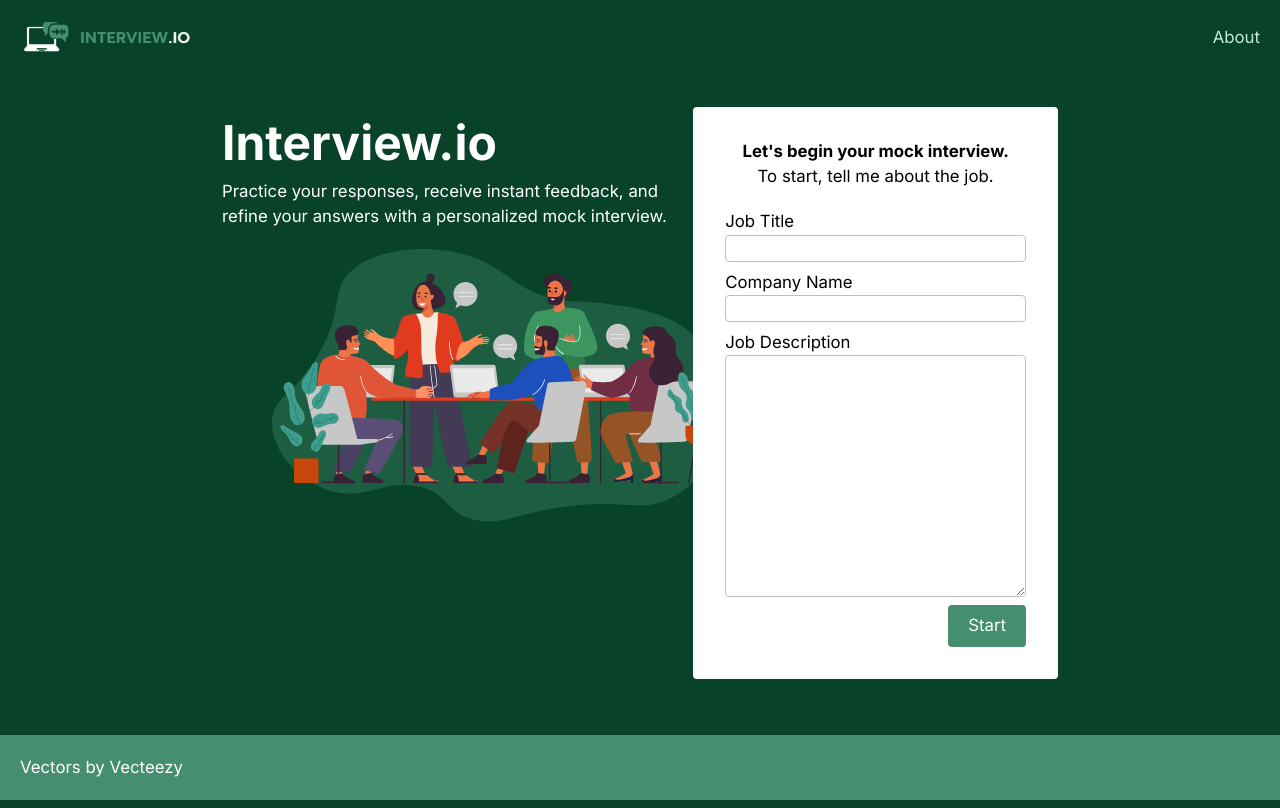
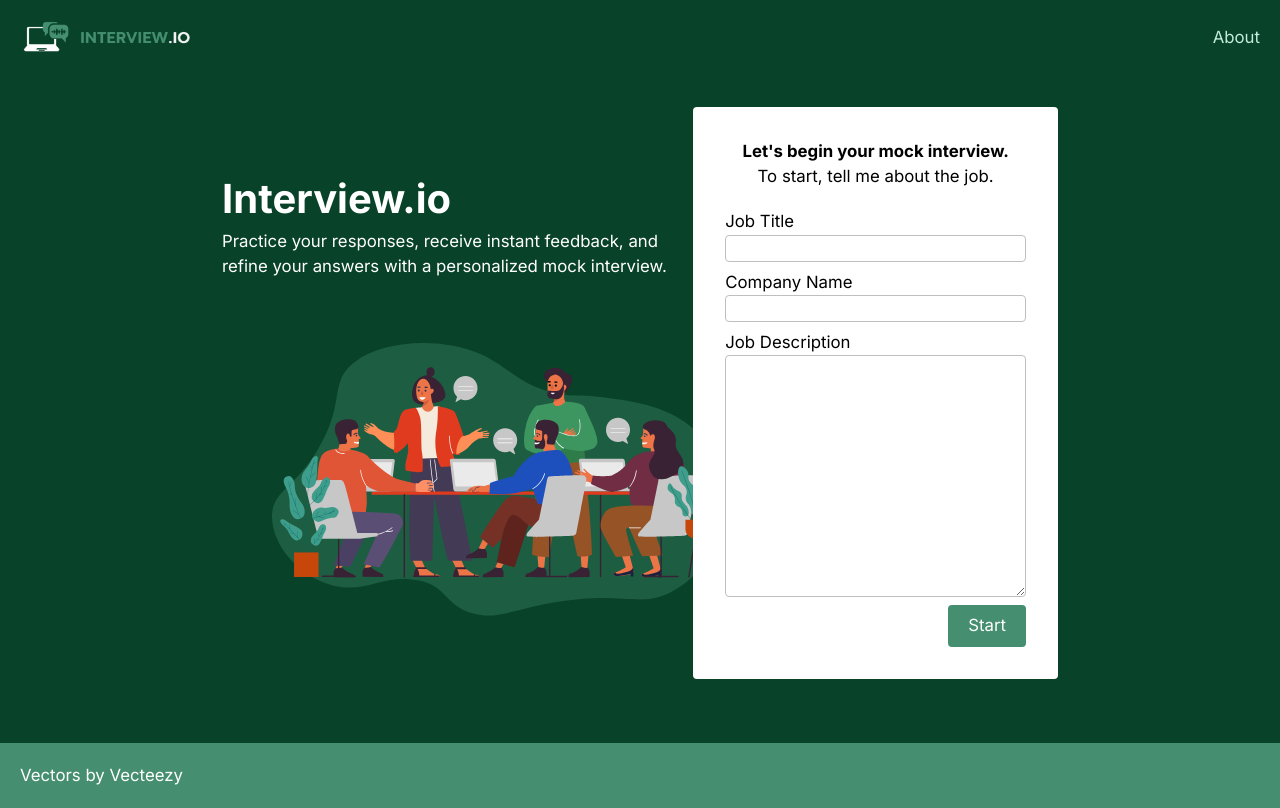
Before and after one commit to Mark-Quirante/Interview.io, a React (Vite) app: page / in a window 1280 px wide. Built offline with nearby package versions, Linux system fonts and the light colour scheme; no server answers.

Commit message:
starter page styled

```diff
--- a/src/Footer.jsx
+++ b/src/Footer.jsx
@@ -1,6 +1,6 @@
 function Footer() {
   return (
-    <div className="w-full p-5 bg-green text-white flex justify-center lg:justify-start items-center">
+    <div className="mt-8 w-full p-5 bg-green text-white flex justify-center lg:justify-start items-center">
       <a href="https://www.vecteezy.com">Vectors by Vecteezy</a>
     </div>
   )
--- a/src/Job.jsx
+++ b/src/Job.jsx
@@ -24,15 +24,15 @@ function Job() {
 	} = useContext(JobContext);
 
 	return (
-		<div className="flex flex-col lg:flex-row">
+		<div className="flex flex-col items-center lg:flex-row">
 			<div className="flex flex-col items-center lg:items-start lg:flex-[3_3_0%] lg:mr-5 text-white">
 				<h1>Interview.io</h1>
-				<p className="text-center mb-5 lg:text-start">
+				<p className="text-center mb-8 lg:mb-16 lg:text-start">
 					Practice your responses, receive instant feedback, and refine your answers with a personalized mock interview.
 				</p>
 				<img className="lg:w-full lg:relative lg:left-[50px]" src={InterviewPrep} alt="Group prepping for interview"/>
 			</div>
-			<Card className="mt-[-20px] lg:mt-0 lg:flex-[2_2_0%] lg:z-[1]">
+			<Card className="w-full max-w-[500px] mt-[-20px] lg:mt-0 lg:flex-[2_2_0%] lg:z-[1]">
 				<div className="text-center mb-5">
 					<p className="font-bold">Let&apos;s begin your mock interview.</p>
 					<p>To start, tell me about the job.</p>
--- a/src/Starter.jsx
+++ b/src/Starter.jsx
@@ -2,18 +2,21 @@ import { useContext, useEffect, useState } from "react";
 import { OpenAIContext } from "./OpenAIContext";
 import { JobContext } from "./JobContext";
 import { Link } from "react-router-dom";
+import Card from "./components/Card";
+import InterviewStart from "./assets/interview_start.svg";
+import Button from "./components/Button";
 
 function ButtonLink({ to, children }) {
 	return (
-		<Link to={to}>
-			<button>{children}</button>
+		<Link className="mt-8 font-bold inline-block w-full max-w-[400px]" to={to}>
+			<Button className="w-full">{children}</Button>
 		</Link>
 	);
 }
 
 function Starter() {
 	const openai = useContext(OpenAIContext); // Access OpenAI context
-	const { companyName } = useContext(JobContext); // Access jobTitle from JobContext
+	const { jobTitle, companyName } = useContext(JobContext); // Access jobTitle from JobContext
 	const [responseText, setResponseText] = useState(""); // State to hold the API response
 
 	// useEffect to handle the API call when the component mounts or when jobTitle changes
@@ -51,14 +54,20 @@ function Starter() {
 
 	return (
 		<div className="container">
-			<h1>Welcome to your Mock Interview!</h1>
-			<h2>
-				Let me tell you something about the company titled + {companyName}
-			</h2>
-			<p>{responseText ? responseText : "Loading company details..."}</p>
-			<p>Ready to start the interview?</p>
-			<ButtonLink to="/Interview">YES</ButtonLink>
-			<p>Please enable microphone functionality for best results!</p>
+			<div className="flex flex-col lg:flex-row items-center lg:items-end mb-8 lg:mb-16">
+				<h1 className="text-white text-center lg:text-start mb-5 lg:flex-[3_3_0%] lg:text-[2rem]">Welcome to your mock interview for the<br />
+					<span className="text-light-green text-[1.5em] lg:text-[1.1em]">{jobTitle} Position</span><br /><span className="font-normal">at
+					<span className="text-light-green"> {companyName}</span></span>
+				</h1>
+				<img className="relative lg:top-[50px] lg:scale-150 w-full max-w-[500px] lg:flex-1" src={InterviewStart} alt="Job interview underway" />
+			</div>
+			<Card className="flex flex-col items-center relative mt-[-30px] z-[100] mb-5">
+				<h2 className="text-center mb-5">
+					Let me tell you a little bit about the company.
+				</h2>
+				<p className="text-green mb-5">{responseText ? responseText : "Loading company details..."}</p>
+			{responseText && <ButtonLink to="/Interview">Start answering<br/>Interview Questions</ButtonLink>}
+			</Card>
 		</div>
 	);
 }
--- a/src/components/Button.jsx
+++ b/src/components/Button.jsx
@@ -1,8 +1,10 @@
-function Button({ children, isDisabled = false }) {
+function Button({ children, isDisabled = false, className }) {
   return (
     <button className={
       "px-5 py-2 flex justify-center items-center rounded " +
-      (isDisabled ? "bg-gray text-dark-gray " : "bg-green text-white ")}
+      (isDisabled ? "bg-gray text-dark-gray " : "bg-green text-white ") +
+      className
+    }
       >
       {children}
     </button>
--- a/src/index.css
+++ b/src/index.css
@@ -30,7 +30,12 @@ html {
 }
 
 h1 {
-  font-size: 2rem;
+  font-size: 1.5rem;
+  font-weight: bold;
+}
+
+h2 {
+  font-size: 1.25rem;
   font-weight: bold;
 }
 
@@ -42,7 +47,11 @@ input, textarea {
 
 @media (min-width: 1024px) {
   h1 {
-    font-size: 3rem;
+    font-size: 2.5rem;
+  }
+
+  h2 {
+    font-size: 2.25rem;
   }
 
   p, label, a, input {
```
